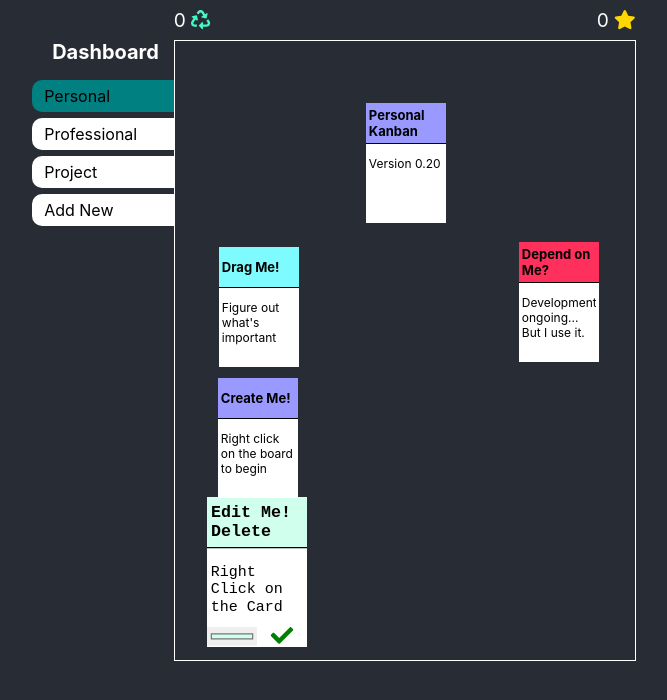
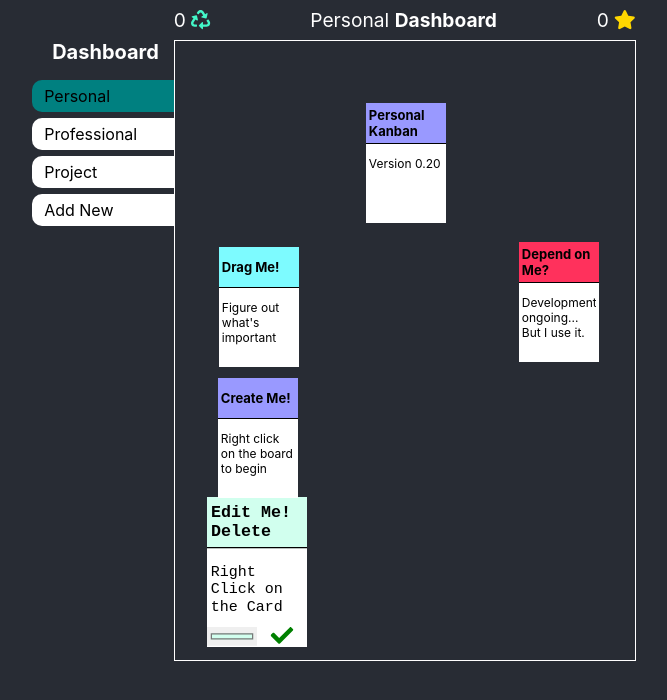
Before and after one commit to codekane/Dashboard, a React (Create React App) app: page / in a window 1280 px wide. Shown: the top 700 px of the page, without its empty margins (306-973 px from the left). Built offline with nearby package versions, Linux system fonts and the light colour scheme.

Commit message:
Preliminary work on updated navigation feature on board. It's not complete, but I needed to make a commit to demonstrate how this is done, so I'm doing this now. Needs work.

```diff
--- a/src/components/board/DashBoardNav.js
+++ b/src/components/board/DashBoardNav.js
@@ -1,10 +1,27 @@
 import { FontAwesomeIcon } from '@fortawesome/react-fontawesome';
 import { faStar, faRecycle } from '@fortawesome/free-solid-svg-icons';
 import { useSelector } from 'react-redux';
+import { useState } from 'react';
 
 export default function DashBoardNav(props) {
   const cards = useSelector(state => state.cards);
   const activeBoard = useSelector(state => state.activeBoard);
+  const activeBoardTitle = useSelector(state => state.boards[activeBoard].title);
+
+  const [menuShown, setMenuShown] = useState(false);
+
+  const showMenu = (event) => {
+    event.preventDefault();
+    setMenuShown(true);
+    document.addEventListener('click', closeMenu);
+    console.log(menuShown);
+  }
+
+  const closeMenu = () => {
+    setMenuShown(false);
+    document.removeEventListener('click', closeMenu);
+  }
+
   const getCards = () => {
     let out = []
     Object.keys(cards).map(key =>  out.push(cards[key]) );
@@ -25,6 +42,22 @@ export default function DashBoardNav(props) {
   return (
     <div className="DashBoardNav">
       <p>{discardedCards().length}     <FontAwesomeIcon icon={faRecycle} style={{color: "#43F7C8"}}/></p>
+
+
+      <div onClick={showMenu}>
+        <p>{activeBoardTitle} <strong>Dashboard</strong></p>
+        {
+          menuShown ? (
+            <div className="menu">
+              <div>Test1</div>
+              <div>Test2</div>
+              <div>Test3</div>
+            </div>
+
+          ) : ( null )
+        }
+      </div>
+
       <p>{completedCards().length}     <FontAwesomeIcon icon={faStar} style={{color: "gold"}}/></p>
     </div>
   )
```
